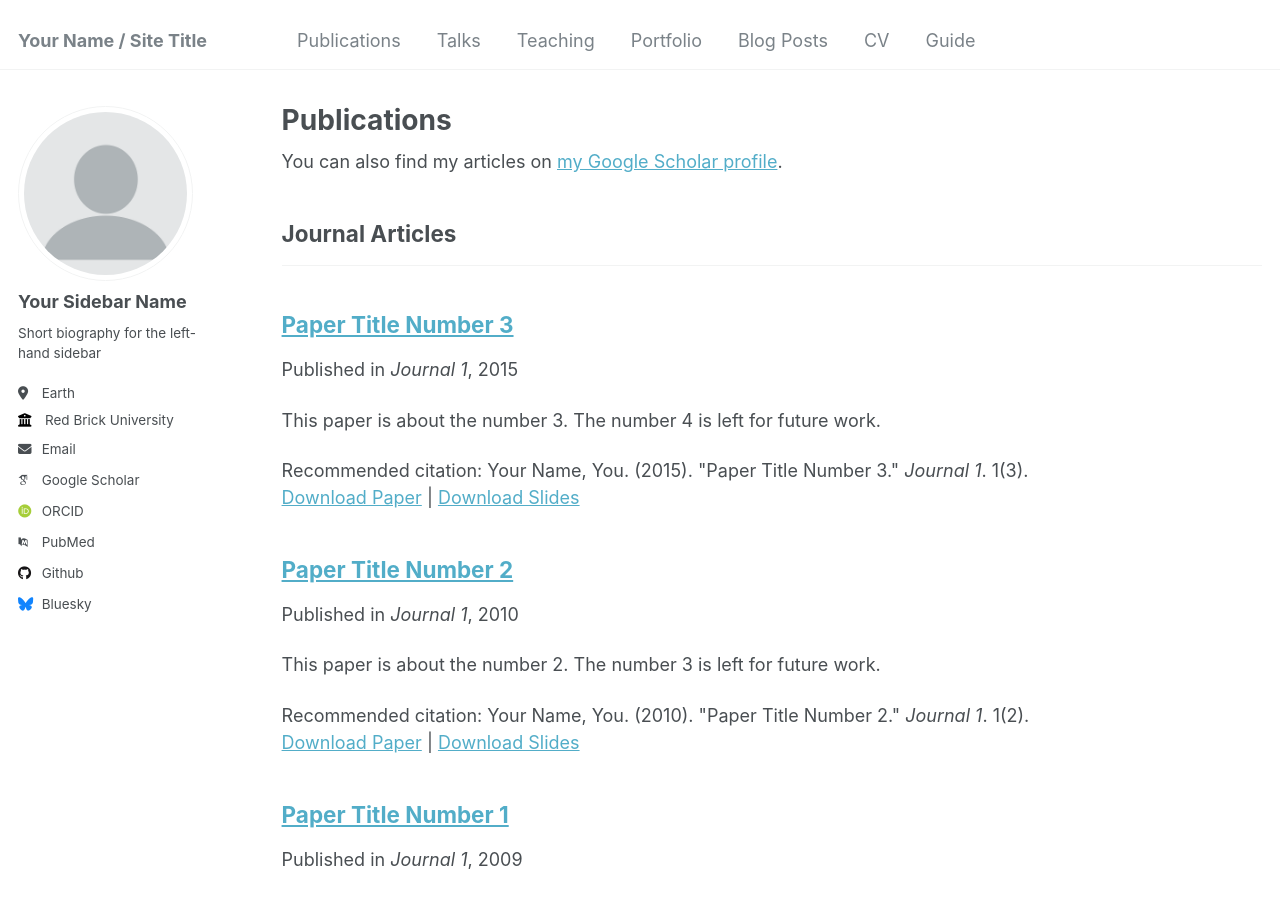
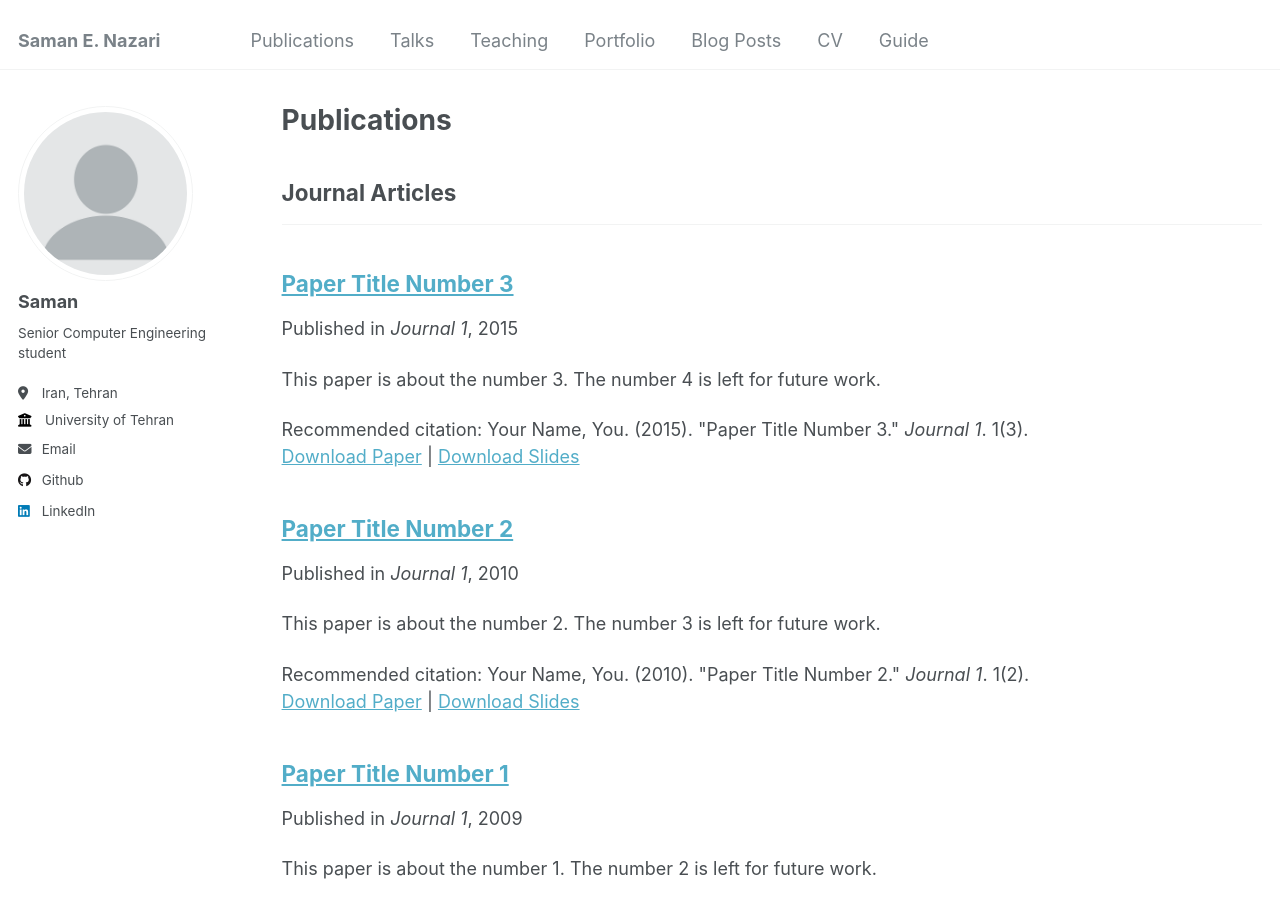
Before and after one commit to SamanEN/SamanEN.github.io, a Jekyll site: the page built from _pages/publications.html, in a window 1280 px wide and 900 px high. Built offline with Jekyll 4.4.1, drawn with Linux system fonts in a browser that asks for light colours; some web fonts are replaced; some of the changed text lies outside the part shown.

Commit message:
Personlize config file

```diff
--- a/_config.yml
+++ b/_config.yml
@@ -1,20 +1,11 @@
-# Welcome to Jekyll!
-#
-# This config file is meant for settings that affect your entire site, values
-# which you are expected to set up once and rarely need to edit after that.
-# For technical reasons, this file is *NOT* reloaded automatically when you use
-# `jekyll serve -l -H localhost`. If you change this file, please restart the
-# server process.
-
-# Basic Site Settings
 locale                   : "en-US"
-title                    : "Your Name / Site Title"
+title                    : "Saman E. Nazari"
 title_separator          : "-"
-name                     : &name "Your Name"
-description              : &description "personal description"
-url                      : https://academicpages.github.io # the base hostname & protocol for your site e.g. "https://mmistakes.github.io"
-baseurl                  : "" # the subpath of your site, e.g. "/blog"
-repository               : "academicpages/academicpages.github.io"
+name                     : &name "Saman"
+description              : &description "Senior Computer Engineering student"
+url                      : https://samanen.github.io
+baseurl                  : ""
+repository               : "samanen/samanen.github.io"
 
 # Site Author - The following control what appear as part of the author content on the side bar.
 #               If a field is blank the icon and link will not appear, otherwise it will be shown.
@@ -22,56 +13,56 @@ repository               : "academicpages/academicpages.github.io"
 author:
   # Biographic information
   avatar           : "profile.png"
-  name             : "Your Sidebar Name"
+  name             : "Saman"
   pronouns         : # example: "she/her"
-  bio              : "Short biography for the left-hand sidebar"
-  location         : "Earth"
-  employer         : "Red Brick University"
+  bio              : "Senior Computer Engineering student"
+  location         : "Iran, Tehran"
+  employer         : "University of Tehran"
   uri              : # URL
-  email            : "none@example.org"
+  email            : "Saman.Eslami.78@gmail.com"
 
   # Academic websites
-  arxiv            : # URL - Update with the correct link to your profile
-  googlescholar    : "https://scholar.google.com/citations?user=PS_CX0AAAAAJ"
-  impactstory      : # URL
-  orcid            : "http://orcid.org/yourorcidurl"
-  semantic         : # URL
-  pubmed           : "https://www.ncbi.nlm.nih.gov/pubmed/?term=john+snow"
-  researchgate     : # URL
+  arxiv            :
+  googlescholar    :
+  impactstory      :
+  orcid            :
+  semantic         :
+  pubmed           :
+  researchgate     :
 
   # Repositories and software development
   bitbucket        : # Username - Update with your username on the site
   codepen          : # Username
   dribbble         : # Username
-  github           : "academicpages"
+  github           : "SamanEN"
   kaggle           : # Username
   stackoverflow    : # User number or user number and name (i.e., use "1" or "1/jeff-atwood")
 
   # Social media
-  bluesky          : "bsky.app" # Replace this with you Bluesky username
-  facebook         : # Username
-  flickr           : # Username
-  foursquare       : # Username
-  goodreads        : # Username
-  google_plus      : # Username
-  keybase          : # Username
-  instagram        : # Username
-  lastfm           : # Username
-  linkedin         : # Username
-  mastodon         : # URL
-  medium           : # URL
-  pinterest        : # Username
-  soundcloud       : # Username
-  steam            : # Username
-  telegram         : # URL
-  tumblr           : # Username
-  twitter          : # Username for X / Twitter
-  vine             : # Username
-  weibo            : # Username
-  wikipedia        : # Username
-  xing             : # Username
-  youtube          : # Username
-  zhihu            : # URL
+  bluesky          :
+  facebook         :
+  flickr           :
+  foursquare       :
+  goodreads        :
+  google_plus      :
+  keybase          :
+  instagram        :
+  lastfm           :
+  linkedin         : "Saman Eslami Nazari"
+  mastodon         :
+  medium           :
+  pinterest        :
+  soundcloud       :
+  steam            :
+  telegram         :
+  tumblr           :
+  twitter          :
+  vine             :
+  weibo            :
+  wikipedia        :
+  xing             :
+  youtube          :
+  zhihu            :
 
 # Publication Category - The following the list of publication categories and their headings
 publication_category:
@@ -134,7 +125,7 @@ facebook:
   username               :
   app_id                 :
   publisher              :
-og_image                 :  # Open Graph/Twitter default site image
+og_image                 :
 # For specifying social profiles
 # - https://developers.google.com/structured-data/customize/social-profiles
 social:
```
